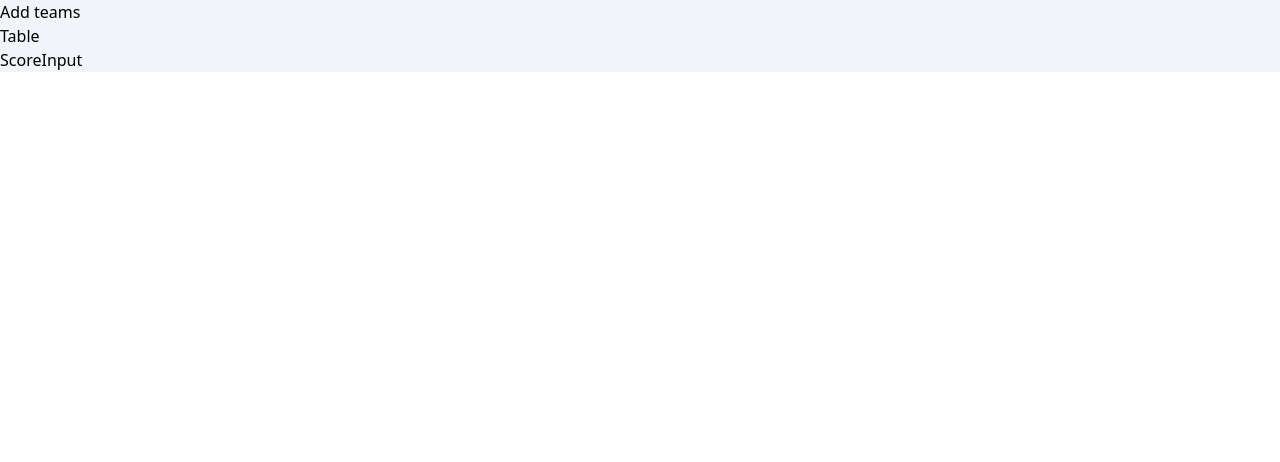
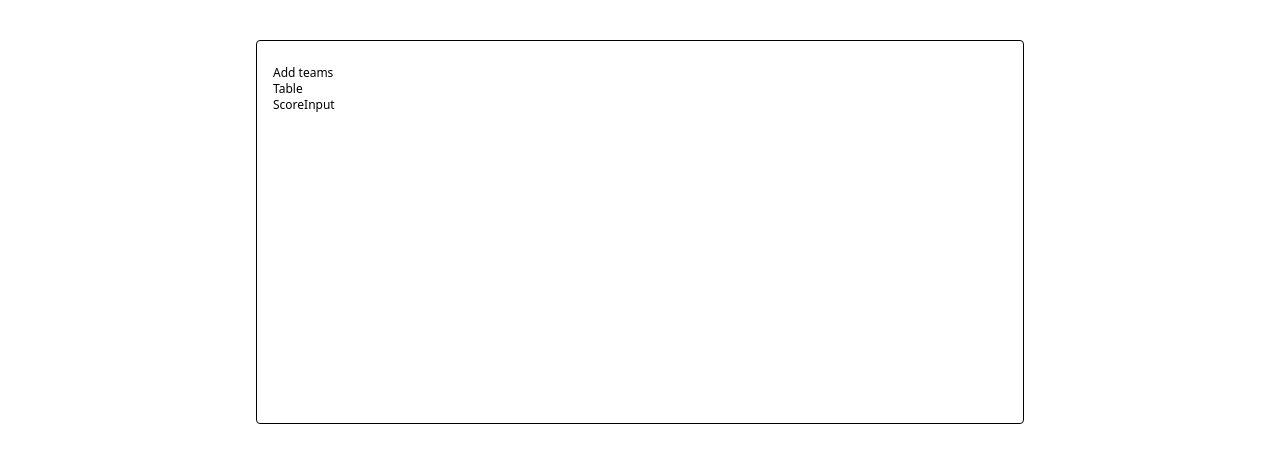
Before and after one commit to saulius-b/Football-Scores-Table, a React (Create React App) app: page / in a window 1280 px wide. Shown: the top 462 px of the page. Built offline with nearby package versions, Linux system fonts and the light colour scheme.

Commit message:
main container styling added

```diff
--- a/src/App.tsx
+++ b/src/App.tsx
@@ -5,7 +5,7 @@ import { ScoreInput } from "./components/ScoreInput";
 
 function App() {
   return (
-    <div className="bg-slate-100">
+    <div className="h-96 mx-auto max-w-3xl px-4 py-6 my-10 sm:rounded sm:border sm:border-black text-xs">
       <TeamInput></TeamInput>
       <ScoreTable></ScoreTable>
       <ScoreInput></ScoreInput>
```
